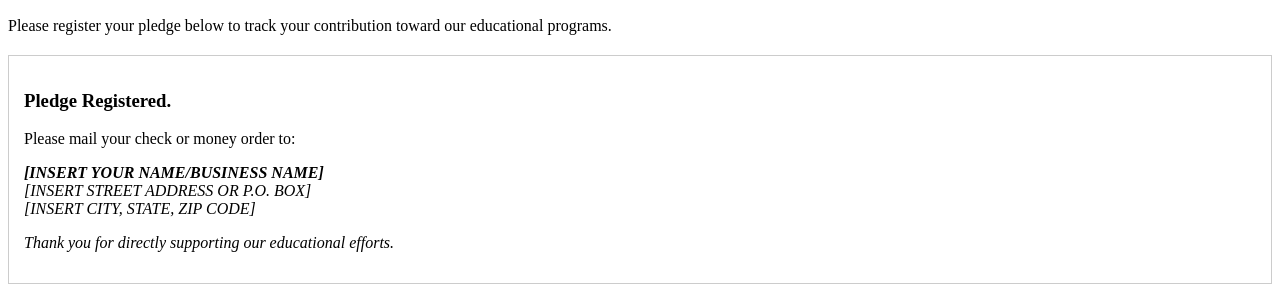
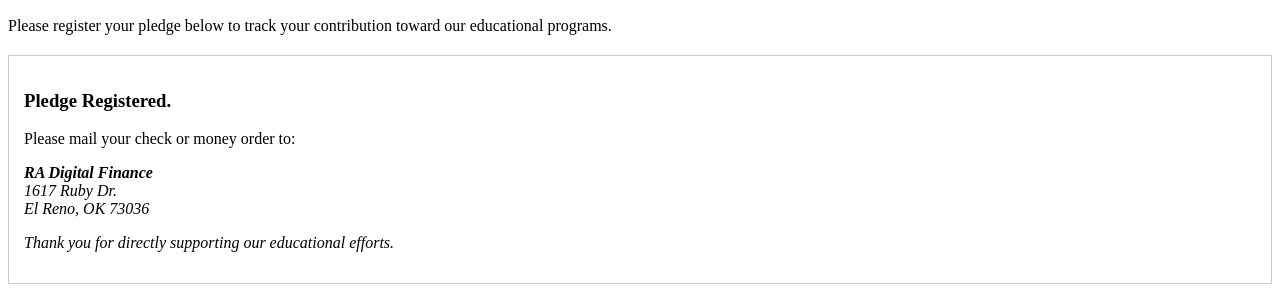
Before and after one commit to rasteadyhome/ra-digital-finance, a website: page public/index.html in a window 1280 px wide. Both pictures are taken after typing "Sample", "5" into the empty fields and a click on the button "Register Pledge". Shown: the part 110-400 px from the top of the page. Drawn offline with Linux system fonts and the light colour scheme; no server answers.

Commit message:
Update index.html

```diff
--- a/public/index.html
+++ b/public/index.html
@@ -1,5 +1,9 @@
 <!DOCTYPE html>
 <html>
+<head>
+    <meta charset="UTF-8">
+    <title>RA Digital Finance</title>
+</head>
 <body>
     <h1>RA Digital Finance</h1>
     <h2>Support Our Educational Mission</h2>
@@ -15,9 +19,9 @@
         <h3>Pledge Registered.</h3>
         <p>Please mail your check or money order to:</p>
         <address>
-            <strong>[INSERT YOUR NAME/BUSINESS NAME]</strong><br>
-            [INSERT STREET ADDRESS OR P.O. BOX]<br>
-            [INSERT CITY, STATE, ZIP CODE]<br>
+            <strong>RA Digital Finance</strong><br>
+            1617 Ruby Dr.<br>
+            El Reno, OK 73036<br>
         </address>
         <p><em>Thank you for directly supporting our educational efforts.</em></p>
     </div>
```
